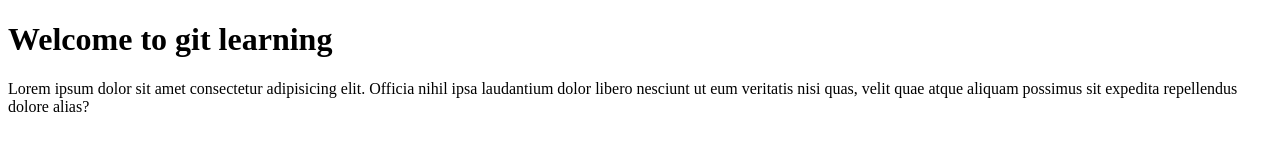
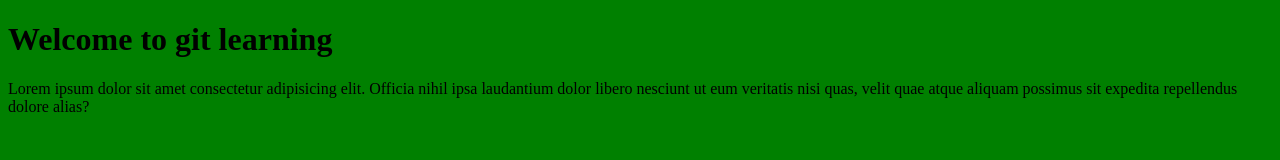
Before and after one commit to madinahnakkazi/web-page, a plain HTML site: page index.html in a window 1280 px wide. Drawn offline with Linux system fonts and the light colour scheme.

Commit message:
adding a file

```diff
--- a/index.html
+++ b/index.html
@@ -1,6 +1,7 @@
 <!DOCTYPE html>
 <html lang="en">
 <head>
+    <link rel="stylesheet" href="style.css">
     <meta charset="UTF-8">
     <meta name="viewport" content="width=device-width, initial-scale=1.0">
     <meta http-equiv="X-UA-Compatible" content="ie=edge">
@@ -10,4 +11,5 @@
     <h1>Welcome to git learning</h1>
     <p>Lorem ipsum dolor sit amet consectetur adipisicing elit. Officia nihil ipsa laudantium dolor libero nesciunt ut eum veritatis nisi quas, velit quae atque aliquam possimus sit expedita repellendus dolore alias?</p>
 </body>
+
 </html>
--- /dev/null
+++ b/style.css
@@ -0,0 +1,3 @@
+  body{
+    background-color:green
+}
```
